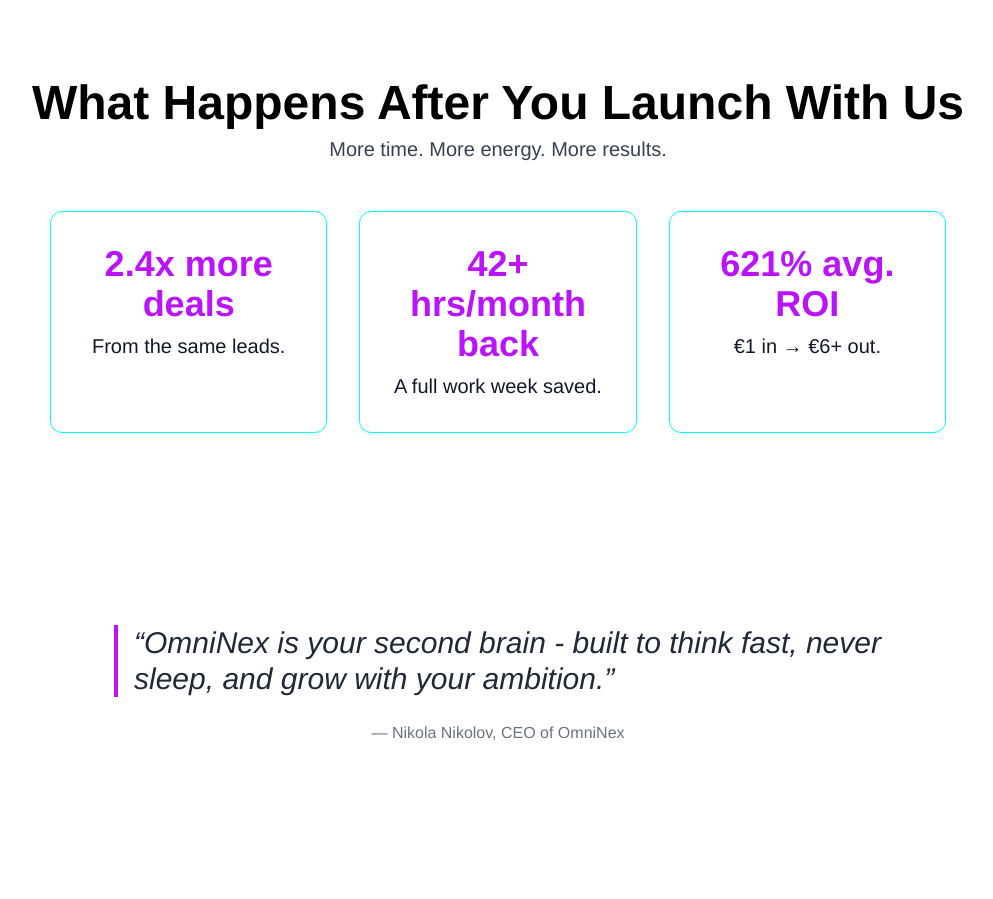
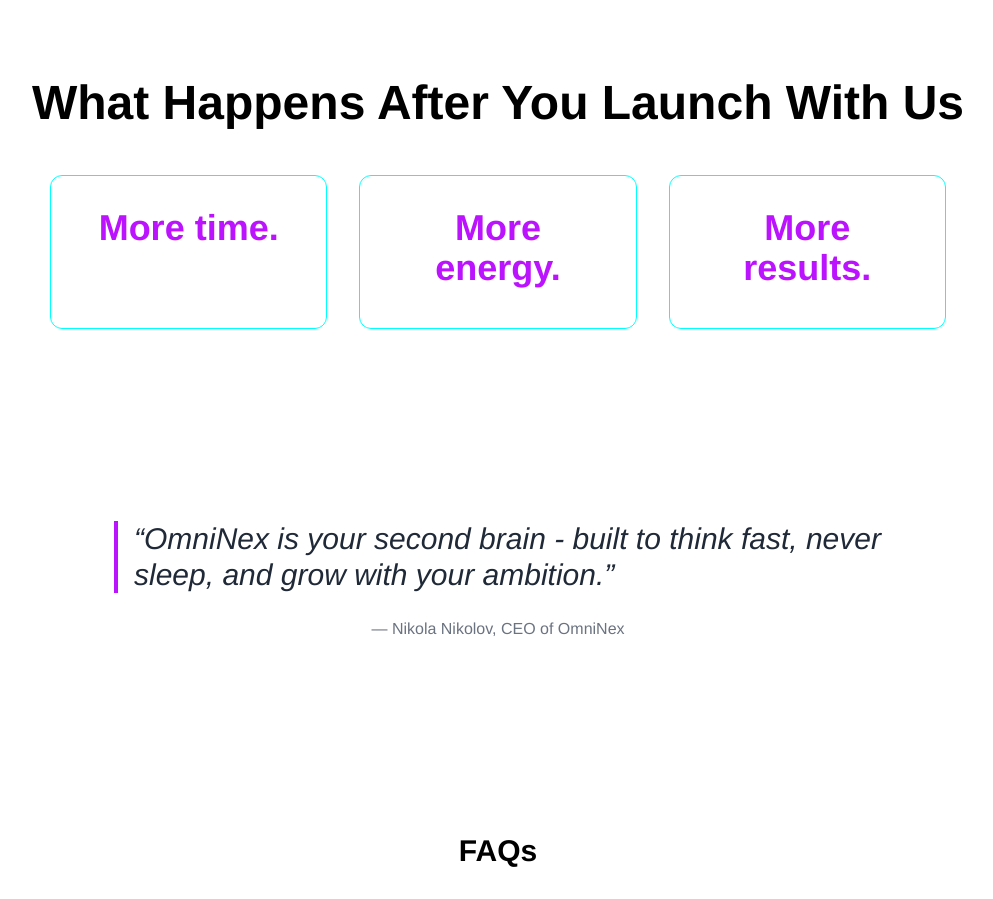
Before and after one commit to Kalcho8233/OmniNexAIWebsite, a Next.js app: page / in a window 1280 px wide. Shown: the part 3040-3939 px from the top of the page, without its empty margins (142-1135 px from the left). Built offline with nearby package versions, Linux system fonts and the light colour scheme.

Commit message:
Update StatsSection.jsx

```diff
--- a/components/StatsSection.jsx
+++ b/components/StatsSection.jsx
@@ -1,9 +1,9 @@
 import { motion } from 'framer-motion';
 
 const stats = [
-  { value: '2.4x more deals', label: 'From the same leads.' },
-  { value: '42+ hrs/month back', label: 'A full work week saved.' },
-  { value: '621% avg. ROI', label: '€1 in → €6+ out.' }
+  { value: 'More time.' },
+  { value: 'More energy.' },
+  { value: 'More results.' }
 ];
 
 const Card = ({ value, label, delay = 0 }) => (
@@ -38,7 +38,7 @@ export default function StatsSection() {
         transition={{ delay: 0.1, duration: 0.5 }}
         viewport={{ once: true }}
       >
-        More time. More energy. More results.
+
       </motion.p>
 
       <div className="max-w-4xl mx-auto grid grid-cols-1 md:grid-cols-3 gap-8">
```
